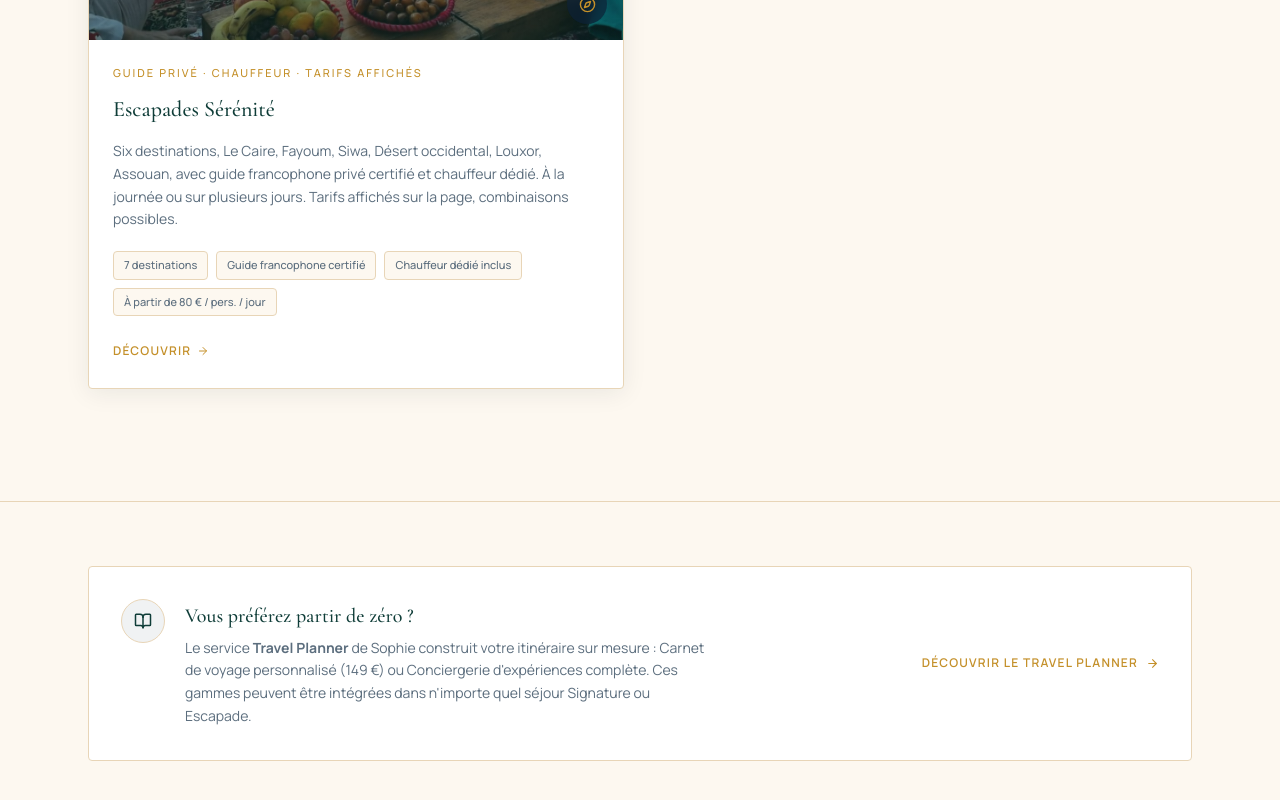
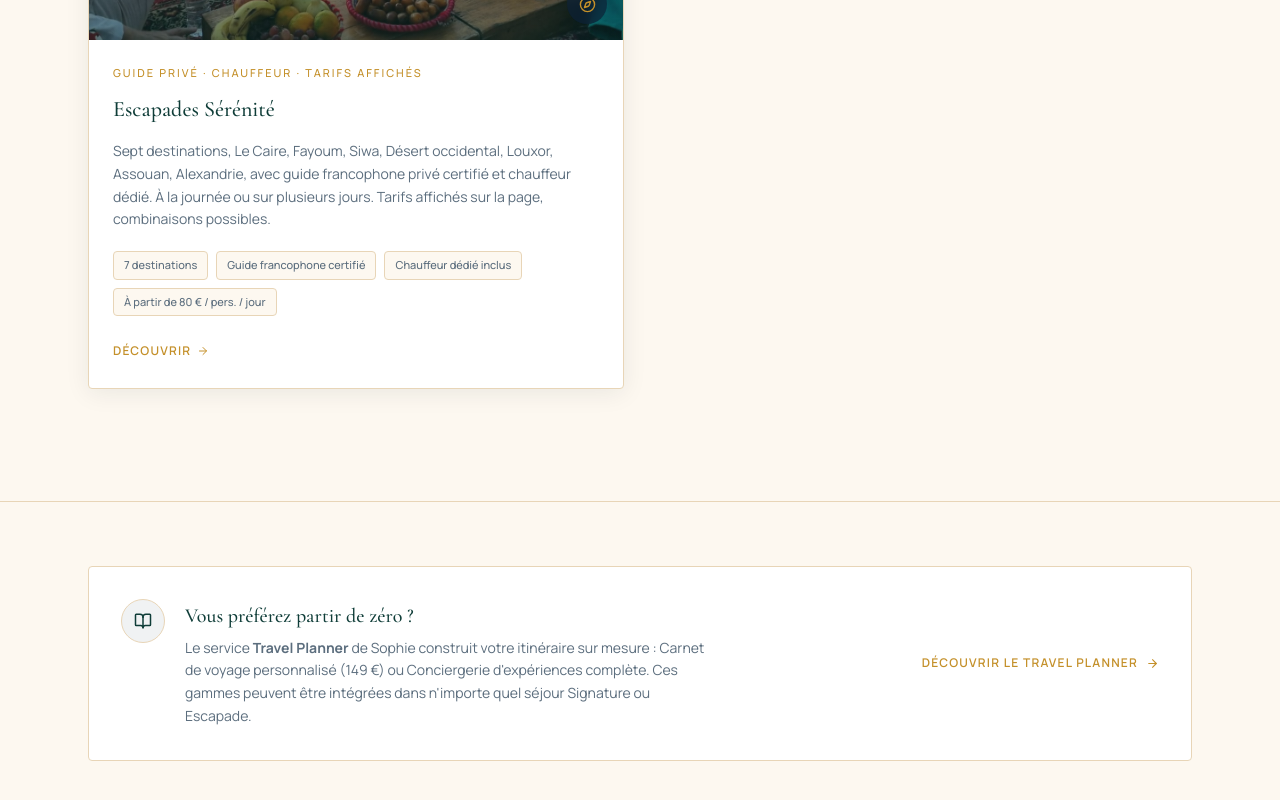
Before and after one commit to thibaudjeay-wq/rendezvous-surlenil, a Next.js app: page /sejours in a window 1280 px wide. Shown: the part 2144-2944 px from the top of the page. Built offline with nearby package versions, Linux system fonts and the light colour scheme.

Commit message:
fix: mettre à jour "Six destinations" → "Sept destinations" sur la page séjours
Co-Authored-By: Claude Sonnet 4.6 <noreply@anthropic.com>

```diff
--- a/app/sejours/page.tsx
+++ b/app/sejours/page.tsx
@@ -45,7 +45,7 @@ const experiences = [
     eyebrow: 'Guide privé · Chauffeur · Tarifs affichés',
     label: 'Escapades Sérénité',
     description:
-      'Six destinations, Le Caire, Fayoum, Siwa, Désert occidental, Louxor, Assouan, avec guide francophone privé certifié et chauffeur dédié. À la journée ou sur plusieurs jours. Tarifs affichés sur la page, combinaisons possibles.',
+      'Sept destinations, Le Caire, Fayoum, Siwa, Désert occidental, Louxor, Assouan, Alexandrie, avec guide francophone privé certifié et chauffeur dédié. À la journée ou sur plusieurs jours. Tarifs affichés sur la page, combinaisons possibles.',
     href: '/sejours/escapades-serenite',
     image: '/photos/escapades/pique-nique-dunes.jpg',
     tag: null,
```
